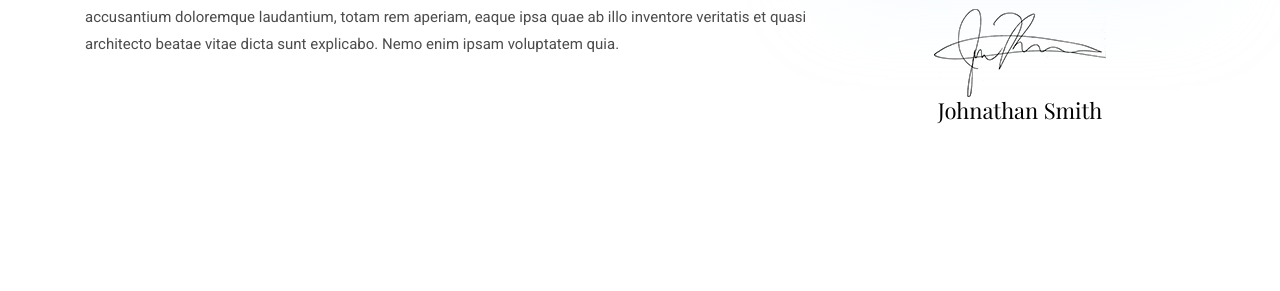
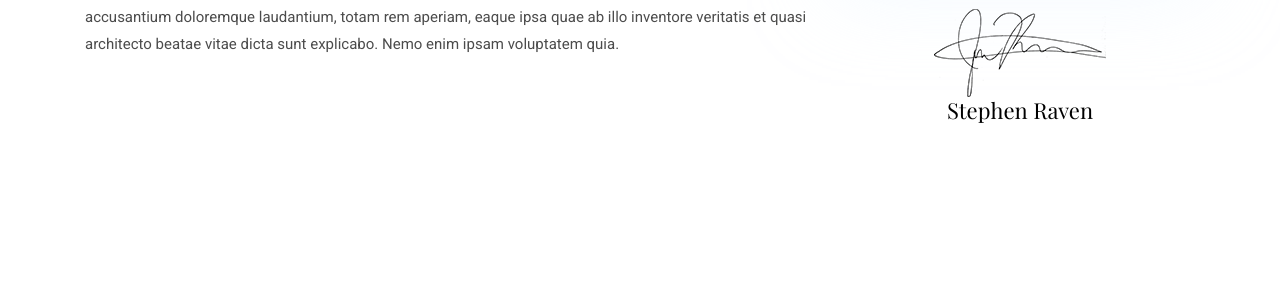
Before and after one commit to Vision-Live/FXRaven, a Jekyll site: the page built from _pages/about.md, in a window 1280 px wide and 900 px high, scrolled down 597 px. Shown: the part 165-456 px from the top of the window. Built offline with Jekyll 4.4.1, drawn with Linux system fonts in a browser that asks for light colours.

Commit message:
Update about.md

```diff
--- a/_pages/about.md
+++ b/_pages/about.md
@@ -1,7 +1,7 @@
 ---
 layout: about
 title: About Me
-author: Johnathan Smith
+author: Stephen Raven
 image: assets/images/about/author.jpg
 signature: assets/images/about/signature.png
 ---
```
